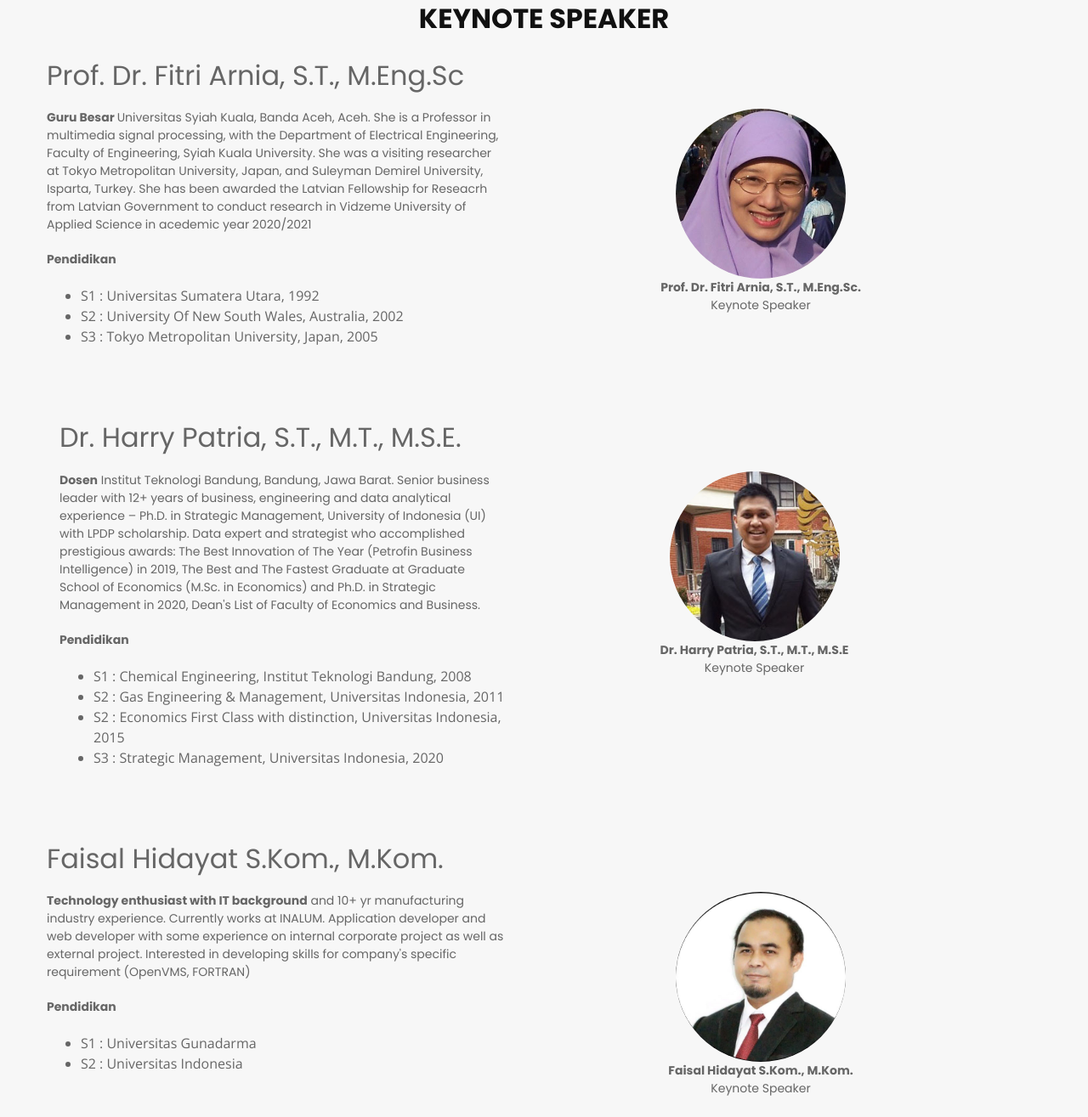
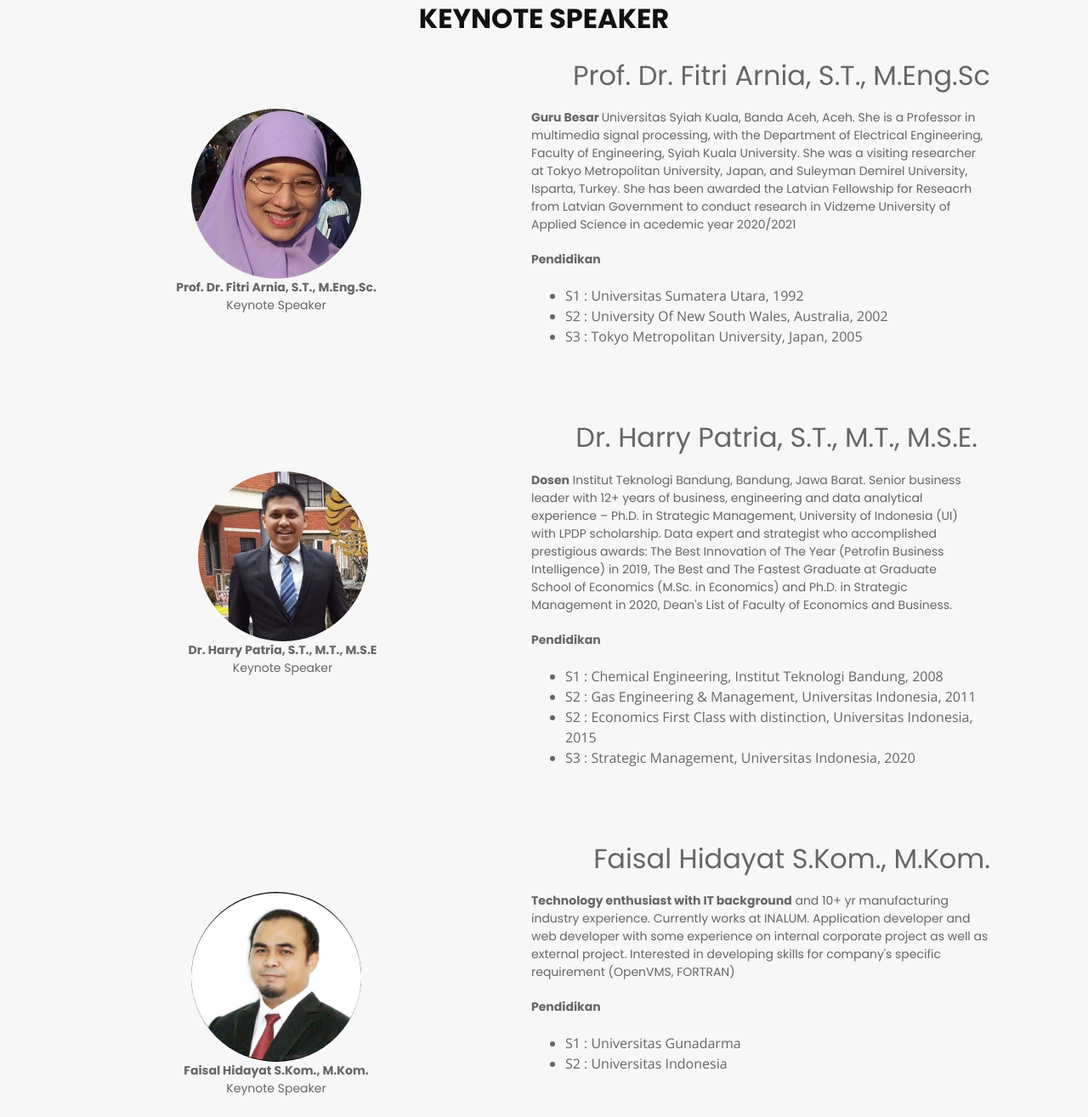
Before and after one commit to AdidtyaPerdana/snastikom.github.io, a plain HTML site: page index.html in a window 1280 px wide. Shown: the part 1674-2989 px from the top of the page at 85% size. Drawn offline with nearby package versions, Linux system fonts and the light colour scheme.

Commit message:
edit file index.html

```diff
--- a/index.html
+++ b/index.html
@@ -163,8 +163,12 @@
 
                 <div class="row counters">
                     <div class="col-lg-12 content order-lg-1 order-2">
-                        <h2 class="title">Prof. Dr. Fitri Arnia, S.T., M.Eng.Sc</h2>
+                        <h2 class="title" align="right">Prof. Dr. Fitri Arnia, S.T., M.Eng.Sc</h2>
                         <div class="row">
+                            <div class="col-lg-6 order-lg-2 order-1 wow fadeInRight" align="middle">
+                                <img src="img/narsum1.jpg" style="border-radius: 50%;" width="200px" height="200px">
+                                <p><strong>Prof. Dr. Fitri Arnia, S.T., M.Eng.Sc.</strong> <br>Keynote Speaker</p>
+                            </div>
                             <div class="col-lg-6 order-lg-2 order-1 wow fadeInLeft">
                                 <p><strong>Guru Besar </strong>Universitas Syiah Kuala, Banda Aceh, Aceh. She is a
                                     Professor in multimedia signal processing, with the Department of Electrical
@@ -180,15 +184,18 @@
                                     <li>S3 : Tokyo Metropolitan University, Japan, 2005</li>
                                 </ul>
                             </div>
-                            <div class="col-lg-6 order-lg-2 order-1 wow fadeInRight" align="middle">
-                                <img src="img/narsum1.jpg" style="border-radius: 50%;" width="200px" height="200px">
-                                <p><strong>Prof. Dr. Fitri Arnia, S.T., M.Eng.Sc.</strong> <br>Keynote Speaker</p>
-                            </div>
+
                         </div>
                         <br><br><br>
                         <div class="col-lg-12 content order-lg-1 order-2">
-                            <h2 class="title">Dr. Harry Patria, S.T., M.T., M.S.E.</h2>
+                            <h2 class="title" align="right">Dr. Harry Patria, S.T., M.T., M.S.E.</h2>
                             <div class="row">
+                                <div class="col-lg-6 order-lg-2 order-1 wow fadeInRight" align="middle">
+                                    <img src="img/narsum2.jpg" style="border-radius: 50%; align-items: center;"
+                                        width="200px" height="200px">
+                                    <p><strong>Dr. Harry Patria, S.T., M.T., M.S.E</strong> <br>Keynote Speaker</p>
+                                    <p></p>
+                                </div>
                                 <div class="col-lg-6 order-lg-2 order-1 wow fadeInLeft">
                                     <p><strong>Dosen</strong> Institut Teknologi Bandung, Bandung, Jawa Barat. Senior
                                         business leader with 12+ years of business, engineering and data
@@ -206,18 +213,17 @@
                                         <li>S3 : Strategic Management, Universitas Indonesia, 2020</li>
                                     </ul>
                                 </div>
-                                <div class="col-lg-6 order-lg-2 order-1 wow fadeInRight" align="middle">
-                                    <img src="img/narsum2.jpg" style="border-radius: 50%; align-items: center;"
-                                        width="200px" height="200px">
-                                    <p><strong>Dr. Harry Patria, S.T., M.T., M.S.E</strong> <br>Keynote Speaker</p>
-                                    <p></p>
-                                </div>
+
                             </div>
                         </div>
                         <br>
                         <br><br>
-                        <h2 class="title">Faisal Hidayat S.Kom., M.Kom.</h2>
+                        <h2 class="title" align="right">Faisal Hidayat S.Kom., M.Kom.</h2>
                         <div class="row">
+                            <div class="col-lg-6 order-lg-2 order-1 wow fadeInRight" align="middle">
+                                <img src="img/narsum3.jpg" style="border-radius: 50%;" width="200px" height="200px">
+                                <p><strong>Faisal Hidayat S.Kom., M.Kom.</strong> <br>Keynote Speaker</p>
+                            </div>
                             <div class="col-lg-6 order-lg-2 order-1 wow fadeInLeft">
                                 <p><strong>Technology enthusiast with IT background</strong> and 10+ yr
                                     manufacturing industry experience. Currently works at INALUM. Application developer
@@ -230,10 +236,7 @@
                                     <li>S2 : Universitas Indonesia</li>
                                 </ul>
                             </div>
-                            <div class="col-lg-6 order-lg-2 order-1 wow fadeInRight" align="middle">
-                                <img src="img/narsum3.jpg" style="border-radius: 50%;" width="200px" height="200px">
-                                <p><strong>Faisal Hidayat S.Kom., M.Kom.</strong> <br>Keynote Speaker</p>
-                            </div>
+
                         </div>
                     </div>
 
```
